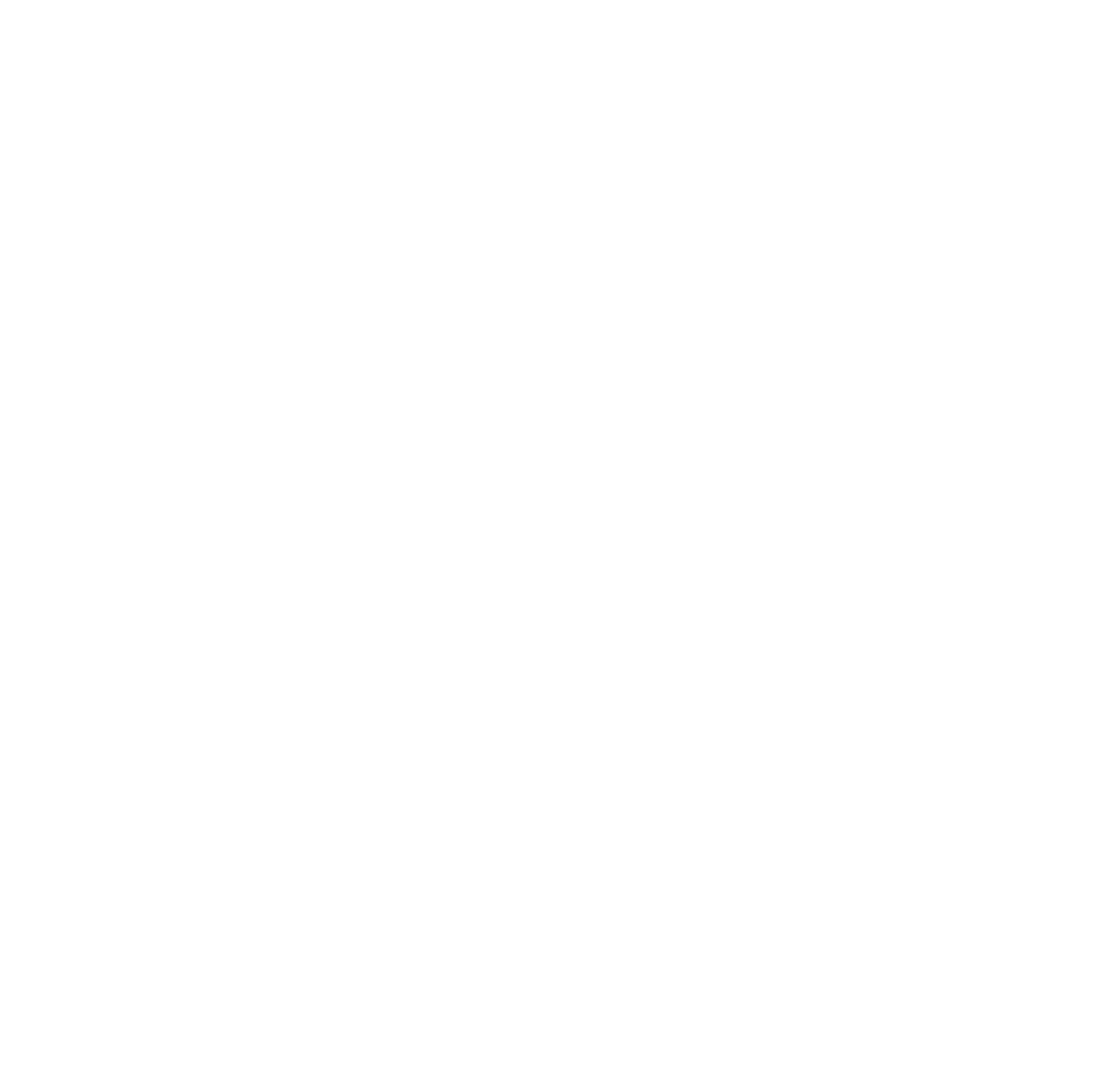
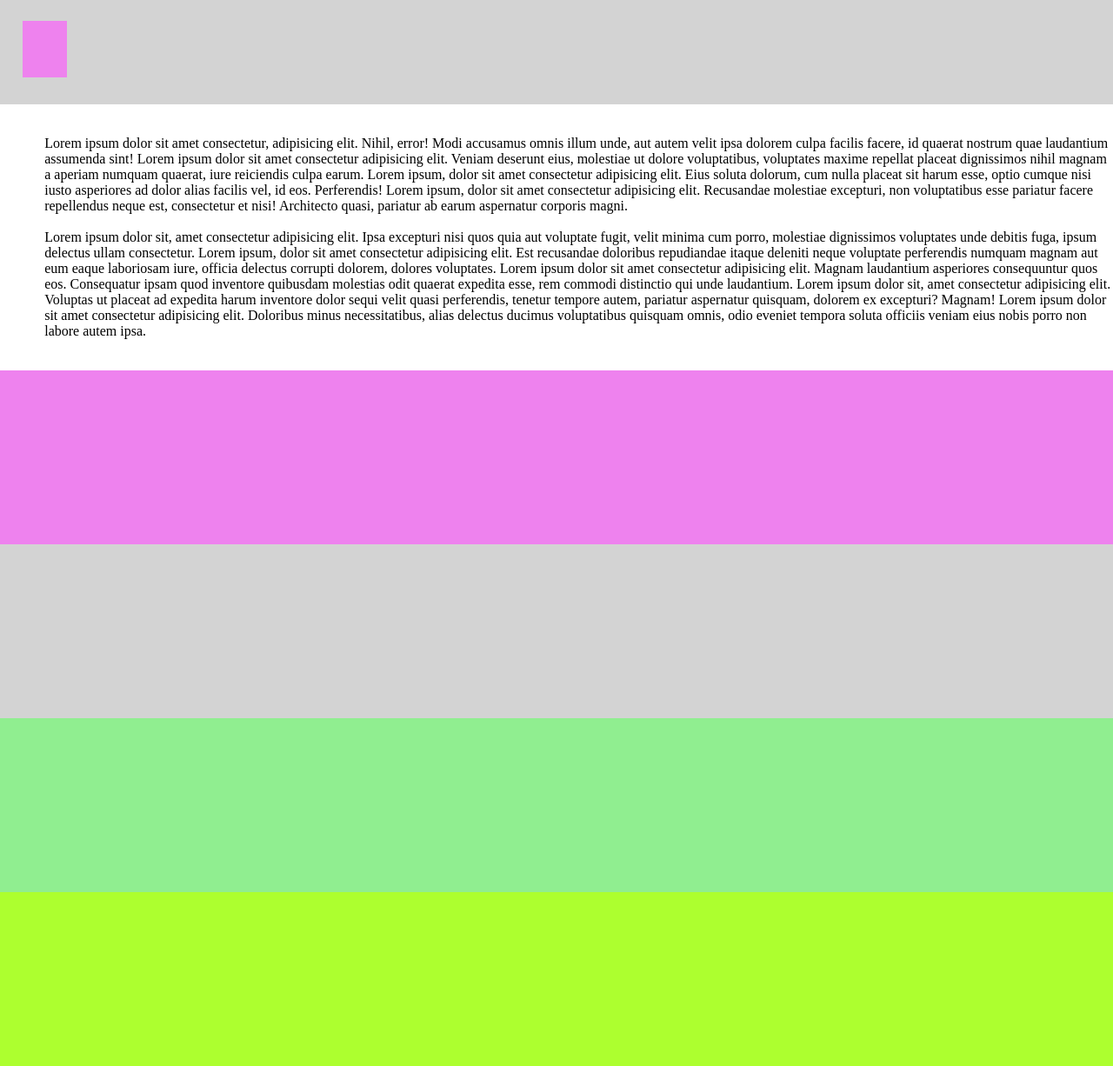
Before and after one commit to Ponesty/HTML-CSS-2, a plain HTML site: page drill-3/index.html in a window 1280 px wide. Shown: the whole page at 87% size. Before the commit the page ends 800 px from the top, so only its background shows below. Drawn offline with Linux system fonts and the light colour scheme.

Commit message:
FInsihed up drill 3

```diff
--- a/drill-3/index.css
+++ b/drill-3/index.css
@@ -0,0 +1,33 @@
+* {
+    margin: 0;
+}
+.flex-container {
+    display:flex;
+    flex-direction: column;
+
+}
+
+div {
+    min-height: 200px;
+    min-width: 50px;
+    width: 100%;
+}
+.box {
+    background-color: violet;
+    min-height: 65px;
+    min-width: 5px;
+    width: 4%;
+    position:absolute;
+    top: 3%;
+    left:2%;
+}
+
+.first {
+    background-color: lightgray;
+    min-height: 120px;
+
+}
+
+p {
+    margin-left: 4%;
+}
--- a/drill-3/index.html
+++ b/drill-3/index.html
@@ -1 +1,32 @@
-<!-- be sure to look at the example gif as well -->
+<!DOCTYPE html>
+
+<html>
+    <head>
+        <meta charset="utf-8">
+        <meta http-equiv="X-UA-Compatible" content="IE=edge">
+        <title></title>
+        <meta name="description" content="">
+        <meta name="viewport" content="width=device-width, initial-scale=1">
+        <link rel="stylesheet" href="/drill-3/index.css">
+    </head>
+    <body>
+        <h1 class="first">
+            <div class="box"></div>
+        </h1>
+        <br>
+        <br>
+        <p>Lorem ipsum dolor sit amet consectetur, adipisicing elit. Nihil, error! Modi accusamus omnis illum unde, aut autem velit ipsa dolorem culpa facilis facere, id quaerat nostrum quae laudantium assumenda sint! Lorem ipsum dolor sit amet consectetur adipisicing elit. Veniam deserunt eius, molestiae ut dolore voluptatibus, voluptates maxime repellat placeat dignissimos nihil magnam a aperiam numquam quaerat, iure reiciendis culpa earum. Lorem ipsum, dolor sit amet consectetur adipisicing elit. Eius soluta dolorum, cum nulla placeat sit harum esse, optio cumque nisi iusto asperiores ad dolor alias facilis vel, id eos. Perferendis! Lorem ipsum, dolor sit amet consectetur adipisicing elit. Recusandae molestiae excepturi, non voluptatibus esse pariatur facere repellendus neque est, consectetur et nisi! Architecto quasi, pariatur ab earum aspernatur corporis magni.</p>
+        <br>
+        <p>Lorem ipsum dolor sit, amet consectetur adipisicing elit. Ipsa excepturi nisi quos quia aut voluptate fugit, velit minima cum porro, molestiae dignissimos voluptates unde debitis fuga, ipsum delectus ullam consectetur. Lorem ipsum, dolor sit amet consectetur adipisicing elit. Est recusandae doloribus repudiandae itaque deleniti neque voluptate perferendis numquam magnam aut eum eaque laboriosam iure, officia delectus corrupti dolorem, dolores voluptates. Lorem ipsum dolor sit amet consectetur adipisicing elit. Magnam laudantium asperiores consequuntur quos eos. Consequatur ipsam quod inventore quibusdam molestias odit quaerat expedita esse, rem commodi distinctio qui unde laudantium. Lorem ipsum dolor sit, amet consectetur adipisicing elit. Voluptas ut placeat ad expedita harum inventore dolor sequi velit quasi perferendis, tenetur tempore autem, pariatur aspernatur quisquam, dolorem ex excepturi? Magnam! Lorem ipsum dolor sit amet consectetur adipisicing elit. Doloribus minus necessitatibus, alias delectus ducimus voluptatibus quisquam omnis, odio eveniet tempora soluta officiis veniam eius nobis porro non labore autem ipsa.</p>
+        <br>
+        <br>
+        <div class="flex-container">
+            <div style="background-color:violet"></div>
+            <div style="background-color:lightgrey"></div>
+            <div style="background-color:lightgreen"></div>
+            <div style="background-color: greenyellow;"></div>
+        </div>
+
+        <script src="" async defer></script>
+    </body>
+</html>
```
